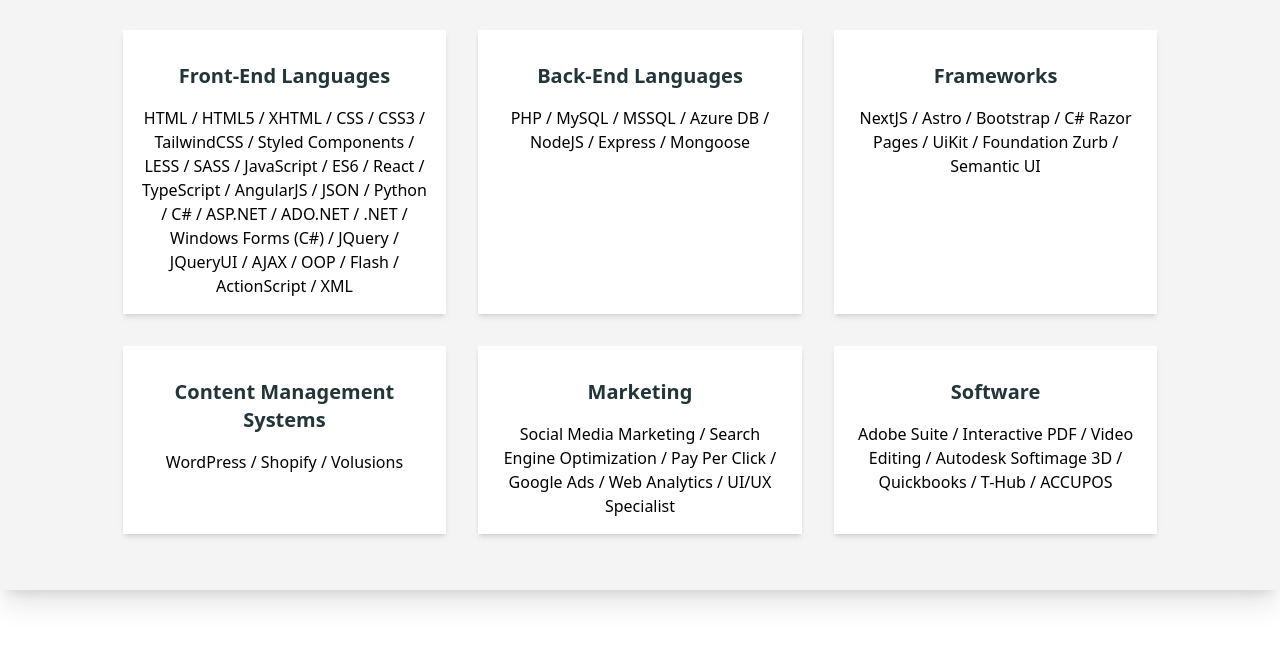
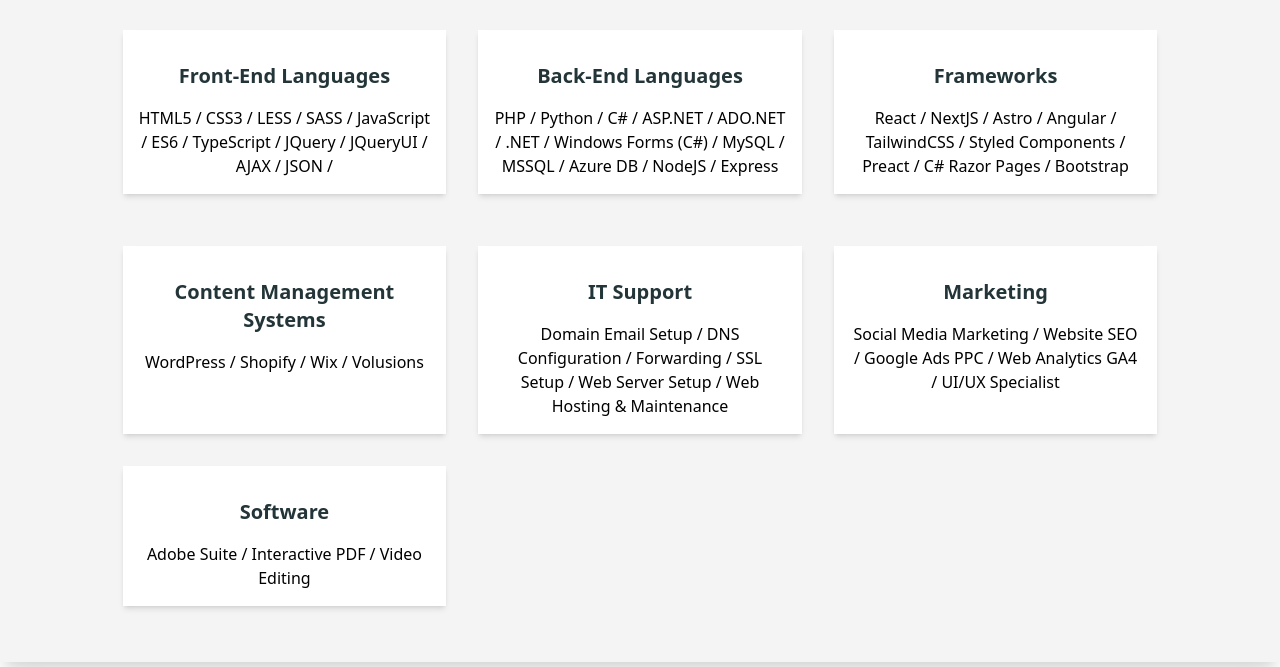
Before and after one commit to Zwill1/Portfolio-Astro, an Astro site: page / in a window 1280 px wide. Shown: the part 678-1345 px from the top of the page. Built offline with nearby package versions, Linux system fonts and the light colour scheme; Astro itself is replaced by a stand-in of ours.

Commit message:
updating home page skills section

```diff
--- a/src/components/Skills.astro
+++ b/src/components/Skills.astro
@@ -7,17 +7,26 @@
     <h2 class="text-center text-4xl font-bold uppercase text-black">Skills</h2>
 </section>
 <section class="text-center w-11/12 lg:flex lg:w-11/12 xl:w-10/12 mx-auto mt-5">
-    <SkillBox divStyle="lg:w-4/12 p-4 lg:p-4 m-4 bg-white hover:bg-[#f4f4f4] shadow-md hover:shadow-2xl" headerTextStyle="text-xl font-black mt-4 text-[#233538]" headerText="Front-End Languages" pTextStyle="mt-4" textSkills="HTML / HTML5 / XHTML / CSS / CSS3 / TailwindCSS / Styled Components / LESS / SASS / JavaScript / ES6 / React / TypeScript / AngularJS / JSON / Python / C# / ASP.NET / ADO.NET / .NET / Windows Forms (C#) / JQuery / JQueryUI / AJAX / OOP / Flash / ActionScript / XML" />
+    <SkillBox divStyle="lg:w-4/12 p-4 lg:p-4 m-4 bg-white hover:bg-[#f4f4f4] shadow-md hover:shadow-2xl" headerTextStyle="text-xl font-black mt-4 text-[#233538]" headerText="Front-End Languages" pTextStyle="mt-4" textSkills="HTML5 / CSS3 / LESS / SASS / JavaScript / ES6 / TypeScript / JQuery / JQueryUI / AJAX / JSON /" />
 
-    <SkillBox divStyle="lg:w-4/12 p-4 lg:p-4 m-4 bg-white hover:bg-[#f4f4f4] shadow-md hover:shadow-2xl" headerTextStyle="text-xl font-black mt-4 text-[#233538]" headerText="Back-End Languages" pTextStyle="mt-4" textSkills="PHP / MySQL / MSSQL / Azure DB / NodeJS / Express / Mongoose" />
+    <SkillBox divStyle="lg:w-4/12 p-4 lg:p-4 m-4 bg-white hover:bg-[#f4f4f4] shadow-md hover:shadow-2xl" headerTextStyle="text-xl font-black mt-4 text-[#233538]" headerText="Back-End Languages" pTextStyle="mt-4" textSkills="PHP / Python / C# / ASP.NET / ADO.NET / .NET / Windows Forms (C#) / MySQL / MSSQL / Azure DB / NodeJS / Express" />
 
-    <SkillBox divStyle="lg:w-4/12 p-4 lg:p-4 m-4 bg-white hover:bg-[#f4f4f4] shadow-md hover:shadow-2xl" headerTextStyle="text-xl font-black mt-4 text-[#233538]" headerText="Frameworks" pTextStyle="mt-4" textSkills="NextJS / Astro / Bootstrap / C# Razor Pages / UiKit / Foundation Zurb / Semantic UI" />
+    <SkillBox divStyle="lg:w-4/12 p-4 lg:p-4 m-4 bg-white hover:bg-[#f4f4f4] shadow-md hover:shadow-2xl" headerTextStyle="text-xl font-black mt-4 text-[#233538]" headerText="Frameworks" pTextStyle="mt-4" textSkills="React / NextJS / Astro / Angular / TailwindCSS / Styled Components / Preact / C# Razor Pages / Bootstrap" />
+</section>
+<section class="text-center w-11/12 lg:flex lg:w-11/12 xl:w-10/12 mx-auto mt-5">
+    <SkillBox divStyle="lg:w-4/12 p-4 lg:p-4 m-4 bg-white hover:bg-[#f4f4f4] shadow-md hover:shadow-2xl" headerTextStyle="text-xl font-black mt-4 text-[#233538]" headerText="Content Management Systems" pTextStyle="mt-4" textSkills="WordPress / Shopify / Wix / Volusions" />
+
+    <SkillBox divStyle="lg:w-4/12 p-4 lg:p-4 m-4 bg-white hover:bg-[#f4f4f4] shadow-md hover:shadow-2xl" headerTextStyle="text-xl font-black mt-4 text-[#233538]" headerText="IT Support" pTextStyle="mt-4" textSkills="Domain Email Setup / DNS Configuration / Forwarding / SSL Setup / Web Server Setup / Web Hosting & Maintenance" />
+
+    <SkillBox divStyle="lg:w-4/12 p-4 lg:p-4 m-4 bg-white hover:bg-[#f4f4f4] shadow-md hover:shadow-2xl" headerTextStyle="text-xl font-black mt-4 text-[#233538]" headerText="Marketing" pTextStyle="mt-4" textSkills="Social Media Marketing / Website SEO / Google Ads PPC / Web Analytics GA4 / UI/UX Specialist" />
+
 </section>
 <section class="text-center w-11/12 lg:flex lg:w-11/12 xl:w-10/12 mx-auto mb-5">
-    <SkillBox divStyle="lg:w-4/12 p-4 lg:p-4 m-4 bg-white hover:bg-[#f4f4f4] shadow-md hover:shadow-2xl" headerTextStyle="text-xl font-black mt-4 text-[#233538]" headerText="Content Management Systems" pTextStyle="mt-4" textSkills="WordPress / Shopify / Volusions" />
 
-    <SkillBox divStyle="lg:w-4/12 p-4 lg:p-4 m-4 bg-white hover:bg-[#f4f4f4] shadow-md hover:shadow-2xl" headerTextStyle="text-xl font-black mt-4 text-[#233538]" headerText="Marketing" pTextStyle="mt-4" textSkills="Social Media Marketing / Search Engine Optimization / Pay Per Click / Google Ads / Web Analytics / UI/UX Specialist" />
+    <SkillBox divStyle="lg:w-4/12 p-4 lg:p-4 m-4 bg-white hover:bg-[#f4f4f4] shadow-md hover:shadow-2xl" headerTextStyle="text-xl font-black mt-4 text-[#233538]" headerText="Software" pTextStyle="mt-4" textSkills="Adobe Suite / Interactive PDF / Video Editing" />
 
-    <SkillBox divStyle="lg:w-4/12 p-4 lg:p-4 m-4 bg-white hover:bg-[#f4f4f4] shadow-md hover:shadow-2xl" headerTextStyle="text-xl font-black mt-4 text-[#233538]" headerText="Software" pTextStyle="mt-4" textSkills="Adobe Suite / Interactive PDF / Video Editing / Autodesk Softimage 3D / Quickbooks / T-Hub / ACCUPOS" />
+    <section class="lg:w-4/12 p-4 lg:p-4 m-4"></section>
+
+    <section class="lg:w-4/12 p-4 lg:p-4 m-4"></section>
 
 </section>
```
